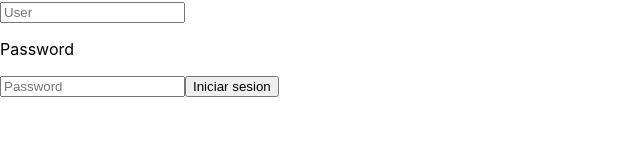
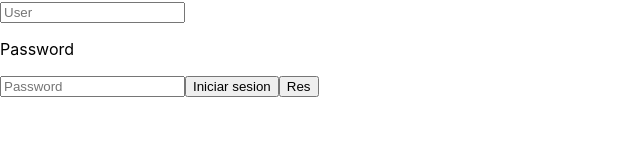
Before and after one commit to SteveBartmoss/tutoriasapp, a React (Create React App) app: page / in a window 1280 px wide. Shown: the part 117-283 px from the top of the page, without its empty margins (0-640 px from the left). Built offline with nearby package versions, Linux system fonts and the light colour scheme.

Commit message:
add a button for test the conexion with the api

```diff
--- a/src/component/onLogin.jsx
+++ b/src/component/onLogin.jsx
@@ -5,7 +5,6 @@ function OnLogin(){
 
     const [usuario, setUsuario] = useState("");
     const [pass, setPass] = useState("");
-    //const response=getUser();
 
     const onUsuarioChange=(event)=>{
         setUsuario(event.target.value);
@@ -21,7 +20,8 @@ function OnLogin(){
         console.log('oprimio el boton');
         console.log(user);
         console.log(password);
-        //console.log(response);
+        const response=getUser();
+        console.log(response);
     }
 
     return(
@@ -39,6 +39,11 @@ function OnLogin(){
             onChange={(event)=>onPassChange(event)}/>
 
             <button type="button" onClick={()=>onSumitButton(usuario,pass)}>Iniciar sesion</button>
+            <button type="button" onClick={async()=>{
+                const res=await fetch('http://localhost:3300/api/users/marco');
+                const data=await res.json()
+                console.log(data);
+            }}>Res</button>
         </form>
     </div>
     </>
```
